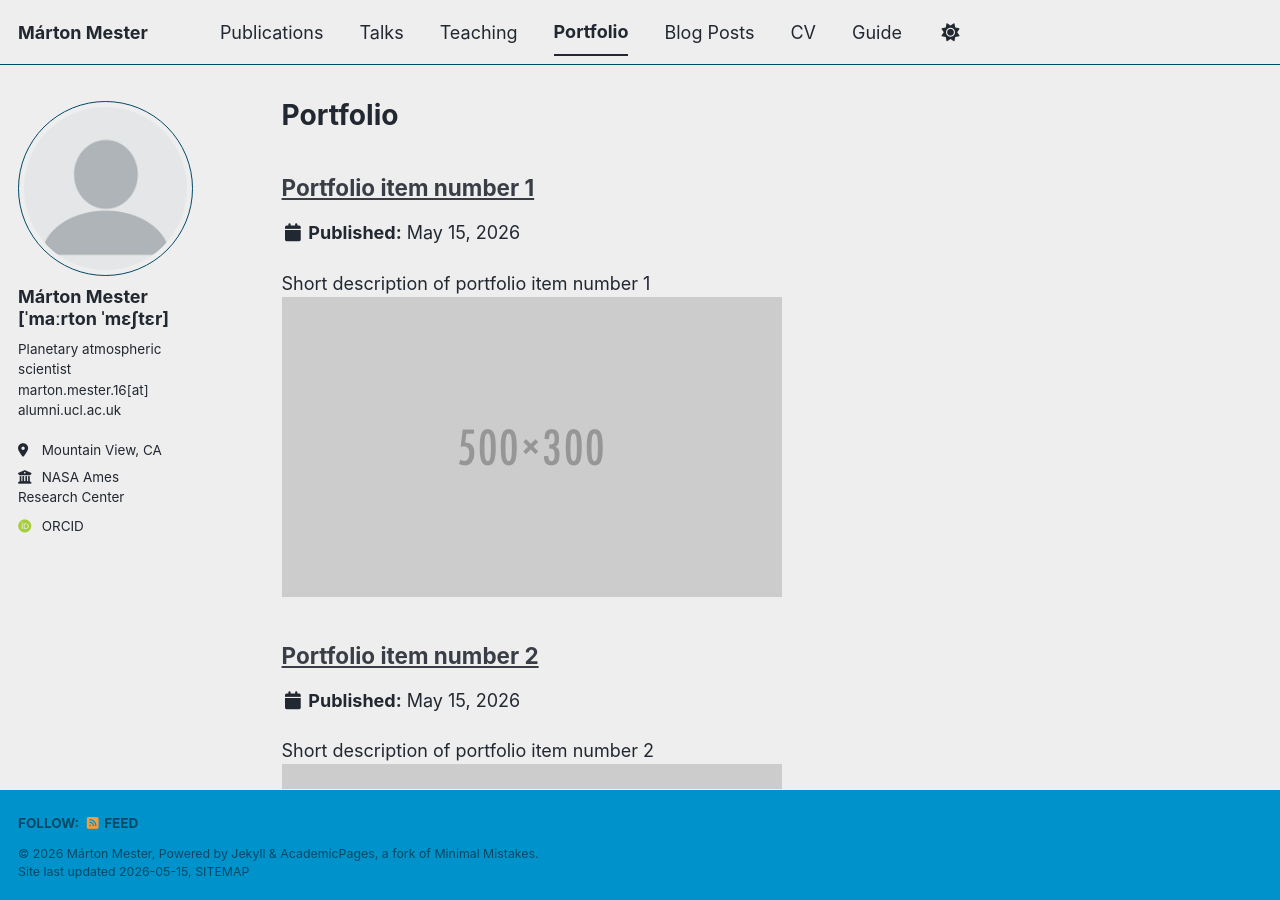
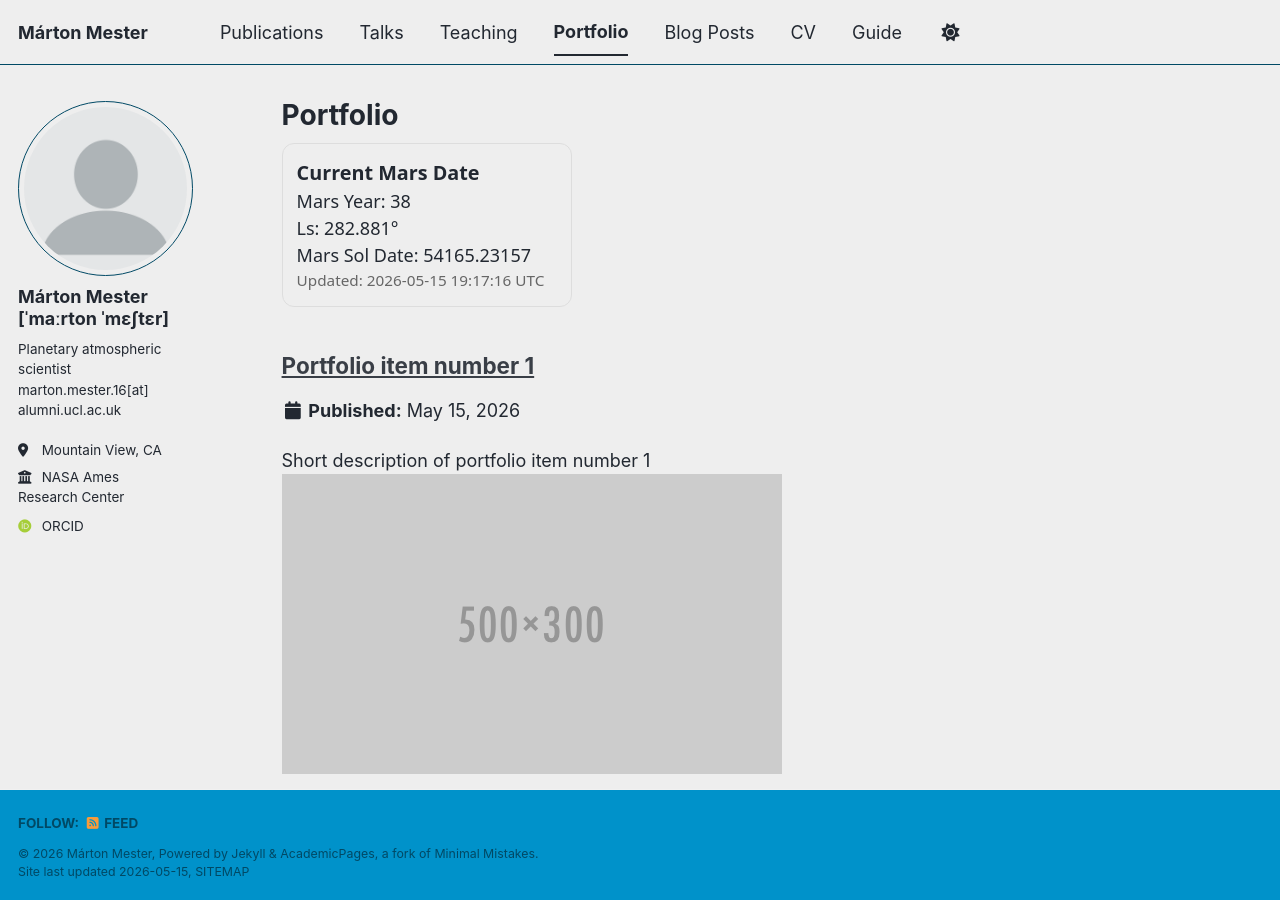
Before and after one commit to thengc6369/thengc6369.github.io, a Jekyll site: the page built from _pages/portfolio.html, in a window 1280 px wide and 900 px high. Built offline with Jekyll 4.4.1, drawn with Linux system fonts in a browser that asks for light colours; some web fonts are replaced; a script bundle is joined from its source files by our own code; library files that are not in the unit come from our copies; some of the changed lines change nothing that is shown.

Commit message:
Update portfolio.html

```diff
--- a/_pages/portfolio.html
+++ b/_pages/portfolio.html
@@ -4,6 +4,146 @@ title: "Portfolio"
 permalink: /portfolio/
 author_profile: true
 ---
+<div id="mars-clock" style="
+  border: 1px solid #ddd;
+  border-radius: 12px;
+  padding: 14px;
+  max-width: 290px;
+  font-family: system-ui, -apple-system, BlinkMacSystemFont, sans-serif;
+  line-height: 1.5;
+">
+  <div style="font-size: 1.1em; font-weight: 700;">Current Mars Date</div>
+  <div id="mars-year">Mars Year: ...</div>
+  <div id="mars-ls">Ls: ...</div>
+  <div id="mars-msd">Mars Sol Date: ...</div>
+  <div id="earth-utc" style="font-size: 0.85em; color: #666;"></div>
+</div>
+
+<script>
+function mod360(x) {
+  return ((x % 360) + 360) % 360;
+}
+
+function julianDateUTC(date) {
+  return date.getTime() / 86400000 + 2440587.5;
+}
+
+/*
+  TT - UTC = 69.184 s as of present-day dates:
+  TAI - UTC = 37 s, plus TT - TAI = 32.184 s.
+
+  If a new leap second is introduced in the future, this should be updated.
+*/
+function ttMinusUtcSeconds(date) {
+  return 69.184;
+}
+
+function marsLsAndMSD(date) {
+  const jdUTC = julianDateUTC(date);
+  const jdTT = jdUTC + ttMinusUtcSeconds(date) / 86400.0;
+  const d = jdTT - 2451545.0;
+
+  /*
+    NASA Mars24-style equations for Ls.
+    Reference:
+    https://www.giss.nasa.gov/tools/mars24/help/algorithm.html
+  */
+
+  const M = mod360(19.3871 + 0.52402073 * d);
+  const alphaFMS = mod360(270.3871 + 0.524038496 * d);
+
+  const pbs =
+    0.0071 * Math.cos((0.985626 * d / 2.2353 + 49.409) * Math.PI / 180) +
+    0.0057 * Math.cos((0.985626 * d / 2.7543 + 168.173) * Math.PI / 180) +
+    0.0039 * Math.cos((0.985626 * d / 1.1177 + 191.837) * Math.PI / 180) +
+    0.0037 * Math.cos((0.985626 * d / 15.7866 + 21.736) * Math.PI / 180) +
+    0.0021 * Math.cos((0.985626 * d / 2.1354 + 15.704) * Math.PI / 180) +
+    0.0020 * Math.cos((0.985626 * d / 2.4694 + 95.528) * Math.PI / 180) +
+    0.0018 * Math.cos((0.985626 * d / 32.8493 + 49.095) * Math.PI / 180);
+
+  const Mrad = M * Math.PI / 180;
+
+  const nuMinusM =
+    (10.691 + 3.0e-7 * d) * Math.sin(Mrad) +
+    0.623  * Math.sin(2 * Mrad) +
+    0.050  * Math.sin(3 * Mrad) +
+    0.005  * Math.sin(4 * Mrad) +
+    0.0005 * Math.sin(5 * Mrad) +
+    pbs;
+
+  const Ls = mod360(alphaFMS + nuMinusM);
+
+  /*
+    Mars Sol Date, following Mars24 convention.
+  */
+  const MSD =
+    ((jdTT - 2451549.5) / 1.0274912517) +
+    44796.0 -
+    0.0009626;
+
+  return { Ls, MSD };
+}
+
+/*
+  Mars Year is assigned from known Ls = 0 Mars New Year dates.
+
+  Recent and future Mars New Year dates:
+  MY 36: 2021-02-07
+  MY 37: 2022-12-26
+  MY 38: 2024-11-12
+  MY 39: 2026-09-30
+  MY 40: 2028-08-17
+  MY 41: 2030-07-05
+  MY 42: 2032-05-22
+
+  Sources for these boundaries include ESA and The Planetary Society.
+*/
+const marsYearBoundaries = [
+  { my: 36, start: Date.UTC(2021, 1, 7, 0, 0, 0) },
+  { my: 37, start: Date.UTC(2022, 11, 26, 0, 0, 0) },
+  { my: 38, start: Date.UTC(2024, 10, 12, 0, 0, 0) },
+  { my: 39, start: Date.UTC(2026, 8, 30, 0, 0, 0) },
+  { my: 40, start: Date.UTC(2028, 7, 17, 0, 0, 0) },
+  { my: 41, start: Date.UTC(2030, 6, 5, 0, 0, 0) },
+  { my: 42, start: Date.UTC(2032, 4, 22, 0, 0, 0) }
+];
+
+function marsYearFromDate(date) {
+  const t = date.getTime();
+  let currentMY = null;
+
+  for (const boundary of marsYearBoundaries) {
+    if (t >= boundary.start) {
+      currentMY = boundary.my;
+    } else {
+      break;
+    }
+  }
+
+  return currentMY;
+}
+
+function updateMarsClock() {
+  const now = new Date();
+  const { Ls, MSD } = marsLsAndMSD(now);
+  const MY = marsYearFromDate(now);
+
+  document.getElementById("mars-year").textContent =
+    MY === null ? "Mars Year: outside table range" : "Mars Year: " + MY;
+
+  document.getElementById("mars-ls").textContent =
+    "Ls: " + Ls.toFixed(3) + "°";
+
+  document.getElementById("mars-msd").textContent =
+    "Mars Sol Date: " + MSD.toFixed(5);
+
+  document.getElementById("earth-utc").textContent =
+    "Updated: " + now.toISOString().replace("T", " ").slice(0, 19) + " UTC";
+}
+
+updateMarsClock();
+setInterval(updateMarsClock, 1000);
+</script>
 
 {% include base_path %}
 
```
